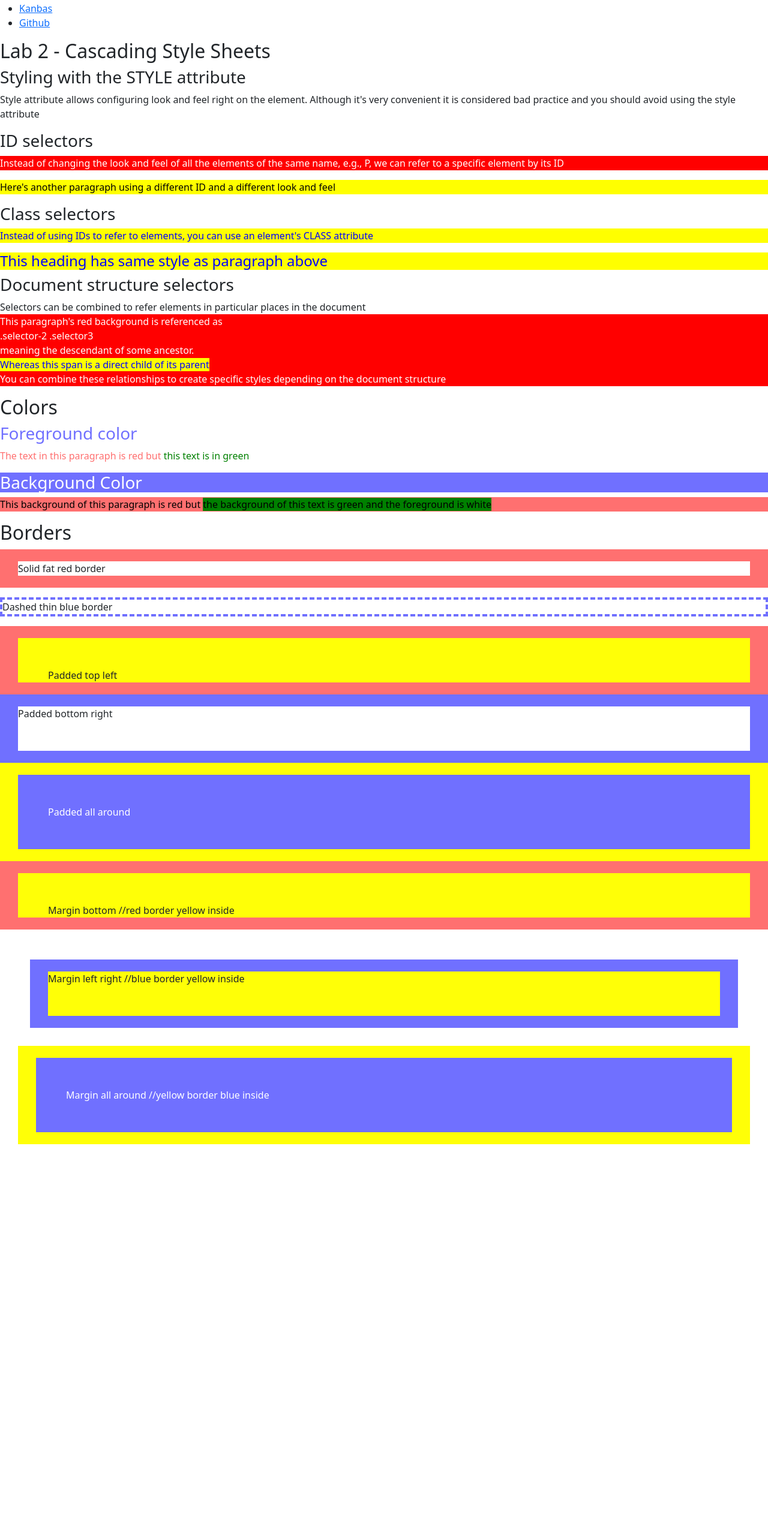
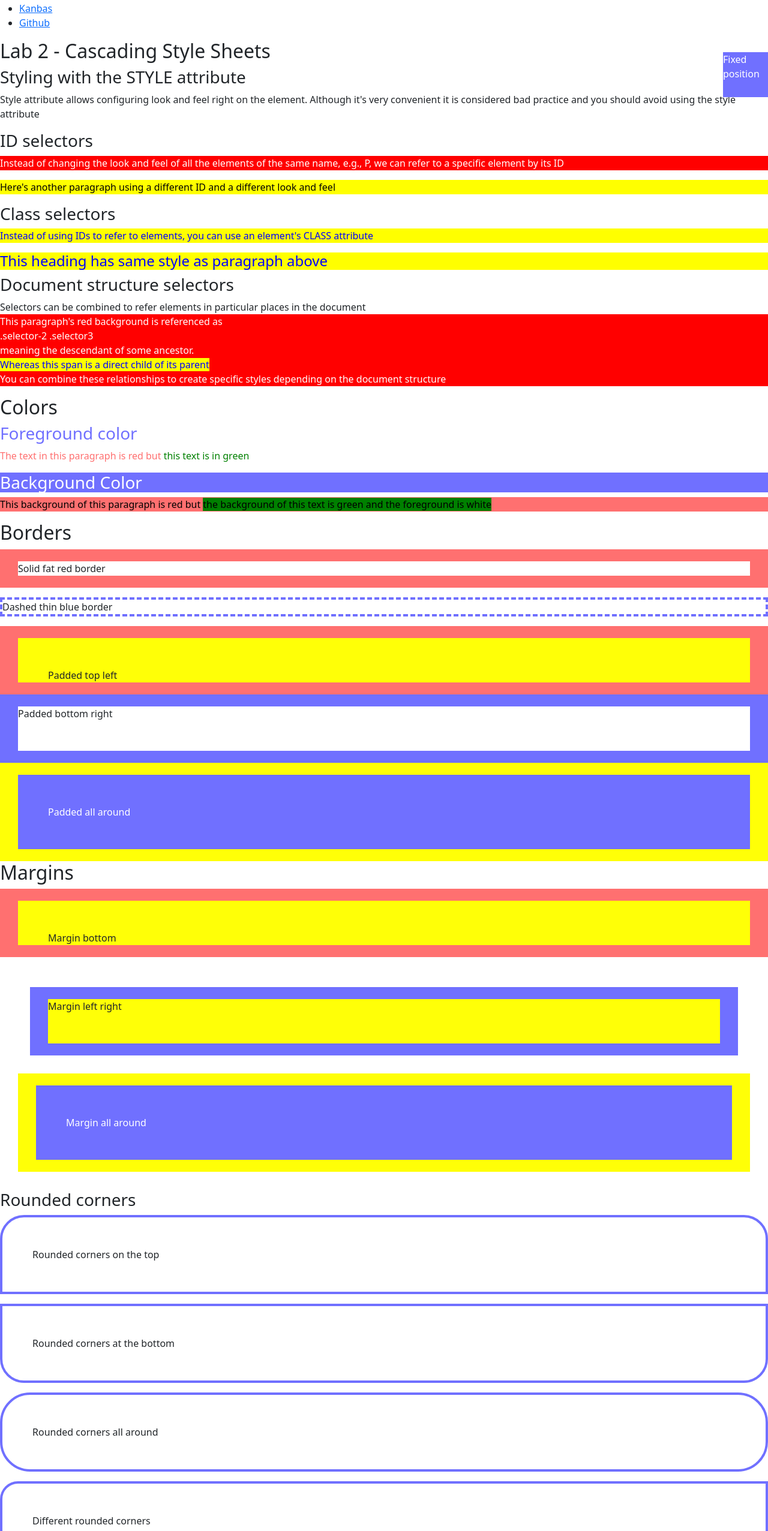
Before and after one commit to estelita24601/kanbas-react-app, a React (Create React App) app: page /#/Labs/Lab2 in a window 1280 px wide. Shown: the part 238-2791 px from the top of the page at 60% size. Before the commit the page ends 2176 px from the top, so only its background shows below. Built offline with nearby package versions, Linux system fonts and the light colour scheme.

Commit message:
finishing section 3.1 of lab 2

```diff
--- a/src/Labs/Lab2/index.css
+++ b/src/Labs/Lab2/index.css
@@ -134,28 +134,148 @@ p#wd-id-selector-2 {
 }
 
 /* SECTION 3.1.11 - styling corners */
-/* TODO */
+.wd-rounded-corners-top {
+   border-top-left-radius: 40px;
+   border-top-right-radius: 40px;
+}
+
+.wd-rounded-corners-bottom {
+   border-bottom-left-radius: 40px;
+   border-bottom-right-radius: 40px;
+}
+
+.wd-rounded-corners-all-around {
+   border-radius: 50px;
+}
+
+.wd-rounded-corners-inline {
+   border-radius: 30px 0px 20px 50px;
+}
+
 
 /* SECTION 3.1.12 - styling dimensions */
-/* todo */
+.wd-dimension-portrait {
+   width: 75px;
+   height: 100px;
+}
+
+.wd-dimension-landscape {
+   width: 100px;
+   height: 75px;
+}
+
+.wd-dimension-square {
+   width: 75px;
+   height: 75px;
+}
 
 /* SECTION 3.1.13 - styling relative position */
-/* todo */
+.wd-pos-relative-nudge-up-right {
+   position: relative;
+   bottom: 30px;
+   left: 30px;
+}
+
+.wd-pos-relative-nudge-down-right {
+   position: relative;
+   top: 20px;
+   left: 20px;
+}
+
+.wd-pos-relative {
+   position: relative;
+}
+
 
 /* SECTION 3.1.14 - styling absolute position */
-/* todo */
+.wd-pos-absolute-10-10 {
+   position: absolute;
+   top: 10px;
+   left: 10px;
+}
+
+.wd-pos-absolute-50-50 {
+   position: absolute;
+   top: 50px;
+   left: 50px;
+}
+
+.wd-pos-absolute-120-20 {
+   position: absolute;
+   top: 20px;
+   left: 120px;
+}
 
 /* SECTION 3.1.15 - styling fixed position */
-/* todo */
+.wd-pos-fixed {
+   position: fixed;
+   right: 0px;
+   bottom: 50%;
+}
 
 /* SECTION 3.1.16 - styling z index */
-/* todo */
+.wd-zindex-bring-to-front {
+   z-index: 10;
+}
 
 /* SECTION 3.1.17 - floating images and content */
-/* todo */
+.wd-float-left {
+   float: left;
+}
+
+.wd-float-right {
+   float: right;
+   height: 100px;
+}
+
+.wd-float-done {
+   clear: both;
+}
 
 /* SECTION 3.1.18 - grid layout */
-/* todo */
+.wd-grid-row {
+   clear: both;
+}
+
+.wd-grid-col-half-page {
+   width: 50%;
+   float: left;
+}
+
+.wd-grid-col-third-page {
+   width: 33%;
+   float: left;
+}
+
+.wd-grid-col-two-thirds-page {
+   width: 67%;
+   float: left;
+}
+
+.wd-grid-col-main-content {
+   width: 60%;
+   float: left;
+}
+
+.wd-grid-col-right-sidebar {
+   width: 20%;
+   float: left;
+}
+
+.wd-grid-col-left-sidebar {
+   width: 20%;
+   float: left;
+}
+
 
 /* SECTION 3.1.19 - flexible layout */
-/* todo */
+.wd-flex-row-container {
+   display: flex;
+   flex-direction: row;
+ }
+ .wd-flex-grow-1 {
+   flex-grow: 1;
+ }
+ .wd-width-75px {
+   width: 75px;
+ }
--- a/src/Labs/Lab2/index.tsx
+++ b/src/Labs/Lab2/index.tsx
@@ -107,76 +107,215 @@ export default function Lab2() {
                     Padded all around
                 </div>
             </div>
-
             <div id="wd-css-margins">
+                <h2>Margins</h2>
                 <div
-                    className="wd-margin-bottom wd-padded-top-left wd-border-fat wd-border-red wd-border-solid wd-bg-color-yellow"
-                >
-                    Margin bottom //red border yellow inside
+                    className="wd-margin-bottom
+                        wd-padded-top-left
+                        wd-border-fat wd-border-red
+                        wd-border-solid
+                        wd-bg-color-yellow">
+                    Margin bottom
                 </div>
-
                 <div
                     className="wd-margin-right-left
                         wd-padded-bottom-right
                         wd-border-fat wd-border-blue
                         wd-border-solid
-                    wd-bg-color-yellow"
-                >Margin left right //blue border yellow inside</div>
-
+                        wd-bg-color-yellow">
+                    Margin left right
+                </div>
                 <div
                     className="wd-margin-all-around
                         wd-padding-fat wd-border-fat
                         wd-border-yellow
                         wd-border-solid
                         wd-bg-color-blue
-                    wd-fg-color-white"
-                >Margin all around //yellow border blue inside</div>
+                        wd-fg-color-white">
+                    Margin all around
+                </div>
             </div>
 
             {/* SECTION 3.1.11 - styling corners */}
-            <div>
-                {/* TODO */}
+            <div id="wd-css-borders">
+                <h3>Rounded corners</h3>
+                <p className="wd-rounded-corners-top wd-border-thin
+                wd-border-blue wd-border-solid wd-padding-fat">
+                    Rounded corners on the top
+                </p>
+                <p className="wd-rounded-corners-bottom
+     wd-border-thin wd-border-blue wd-border-solid
+     wd-padding-fat">
+                    Rounded corners at the bottom
+                </p>
+                <p className="wd-rounded-corners-all-around
+     wd-border-thin wd-border-blue wd-border-solid
+     wd-padding-fat">
+                    Rounded corners all around
+                </p>
+                <p className="wd-rounded-corners-inline
+     wd-border-thin wd-border-blue wd-border-solid
+     wd-padding-fat">
+                    Different rounded corners
+                </p>
+
             </div>
 
             {/* SECTION 3.1.12 - styling dimensions */}
+            <div id="wd-css-dimensions">
+                <h2>Dimension</h2>
                 <div>
-                {/* TODO */}
+                    <div className="wd-dimension-portrait wd-bg-color-yellow">
+                        Portrait
+                    </div>
+                    <div className="wd-dimension-landscape wd-bg-color-blue
+                    wd-fg-color-white">
+                        Landscape
+                    </div>
+                    <div className="wd-dimension-square wd-bg-color-red">
+                        Square</div>
+                </div>
             </div>
 
             {/* SECTION 3.1.13 - styling relative position */}
-            <div>
-                {/* TODO */}
+            <div id="wd-css-position-relative">
+                <h2>Relative</h2>
+                <div className="wd-bg-color-gray">
+                    <div className="wd-bg-color-yellow
+                    wd-dimension-portrait">
+                        <div className="wd-pos-relative-nudge-down-right">
+                            Portrait</div></div>
+                    <div className="wd-pos-relative-nudge-up-right
+                    wd-bg-color-blue wd-fg-color-white wd-dimension-landscape">
+                        Landscape</div>
+                    <div className="wd-bg-color-red wd-dimension-square">
+                        Square</div>
+                </div>
             </div>
 
             {/* SECTION 3.1.14 - styling absolute position */}
-            <div>
-                {/* TODO */}
+            <div id="wd-css-position-absolute">
+                <h2>Absolute position</h2>
+                <div className="wd-pos-relative">
+                    <div className="wd-pos-absolute-10-10
+                    wd-bg-color-yellow wd-dimension-portrait">
+                        Portrait</div>
+                    <div className="wd-pos-absolute-50-50
+                    wd-bg-color-blue wd-fg-color-white
+                    wd-dimension-landscape">
+                        Landscape</div>
+                    <div className="wd-pos-absolute-120-20
+                    wd-bg-color-red wd-dimension-square">
+                        Square</div>
+                </div><br /><br /><br /><br /><br /><br /><br />
             </div>
 
+
             {/* SECTION 3.1.15 - styling fixed position */}
-            <div>
-                {/* TODO */}
+            <div id="wd-css-position-fixed">
+                <h2>Fixed position</h2>
+                Checkout the blue square that says "Fixed position" stuck all the way on the right and half way down the page. It doesn't scroll with the rest of the page. Its position is "Fixed".
+                <div className="wd-pos-fixed
+                wd-dimension-square wd-bg-color-blue
+                wd-fg-color-white">
+                    Fixed position
+                </div>
             </div>
 
             {/* SECTION 3.1.16 - styling z index */}
-            <div>
-                {/* TODO */}
+            <div id="wd-z-index">
+                <h2>Z index</h2>
+                <div className="wd-pos-relative">
+                    <div className="wd-pos-absolute-10-10
+                    wd-bg-color-yellow wd-dimension-portrait">
+                        Portrait
+                    </div>
+                    <div className="wd-zindex-bring-to-front
+                    wd-pos-absolute-50-50 wd-dimension-landscape
+                    wd-bg-color-blue wd-fg-color-white">
+                        Landscape
+                    </div>
+                    <div className="wd-pos-absolute-120-20
+                    wd-bg-color-red wd-dimension-square">
+                        Square
+                    </div>
+                </div><br /><br /><br /><br /><br /><br /><br />
             </div>
 
             {/* SECTION 3.1.17 - floating images and content */}
+            <div id="wd-float-divs">
+                <h2>Float</h2>
                 <div>
-                {/* TODO */}
+                    <div className="wd-float-left wd-dimension-portrait wd-bg-color-yellow">
+                        Yellow </div>
+                    <div className="wd-float-left wd-dimension-portrait wd-bg-color-blue wd-fg-color-white">
+                        Blue </div>
+                    <div className="wd-float-left wd-dimension-portrait wd-bg-color-red">
+                        Red </div>
+                    <img className="wd-float-right"
+                        src="https://www.staradvertiser.com/wp-content/uploads/2021/08/web1_Starship-gap2.jpg" />
+                    <div className="wd-float-done"></div>
+                </div>
             </div>
 
+
             {/* SECTION 3.1.18 - grid layout */}
-            <div>
-                {/* TODO */}
+            <div id="wd-css-grid-layout">
+                <div id="wd-css-left-right-layout">
+                    <h2>Grid layout</h2>
+                    <div className="wd-grid-row">
+                        <div className="wd-grid-col-half-page wd-bg-color-yellow">
+                            <h3>Left half</h3>
+                        </div>
+                        <div className="wd-grid-col-half-page wd-bg-color-blue wd-fg-color-white">
+                            <h3>Right half</h3>
+                        </div>
+                    </div>
+                </div>
+                <div id="wd-css-left-third-right-two-thirds" className="wd-grid-row">
+                    <div className="wd-grid-col-third-page wd-bg-color-green
+        wd-fg-color-white">
+                        <h3>Left third</h3>
+                    </div>
+                    <div className="wd-grid-col-two-thirds-page wd-bg-color-red wd-fg-color-white">
+                        <h3>Right two thirds</h3>
+                    </div>
+                </div>
+                <div id="wd-css-side-bars" className="wd-grid-row">
+                    <div className="wd-grid-col-left-sidebar wd-bg-color-yellow">
+                        <h3>Side bar</h3>
+                        <p>This is the left sidebar</p>
+                    </div>
+                    <div className="wd-grid-col-main-content wd-bg-color-blue wd-fg-color-white">
+                        <h3>Main content</h3>
+                        <p>
+                            This is the main content. This is the main content. This is the
+                            main content.
+                        </p>
+                    </div>
+                    <div className="wd-grid-col-right-sidebar wd-bg-color-green wd-fg-color-white">
+                        <h3>Side bar</h3>
+                        <p>This is the right sidebar</p>
+                    </div>
+                </div>
             </div>
 
+
             {/* SECTION 3.1.19 - flexible layout */}
-            <div>
-                {/* TODO */}
+            <div id="wd-css-flex">
+                <h2>Flex</h2>
+                <div className="wd-flex-row-container">
+                    <div className="wd-bg-color-yellow
+                    wd-width-75px">
+                        Column 1</div>
+                    <div className="wd-bg-color-blue">
+                        Column 2</div>
+                    <div className="wd-bg-color-red
+                    wd-flex-grow-1">
+                        Column 3</div>
                 </div>
+            </div>
+
 
         </div>
     );
```
Lines whose indentation alone changed are shown as unchanged.
